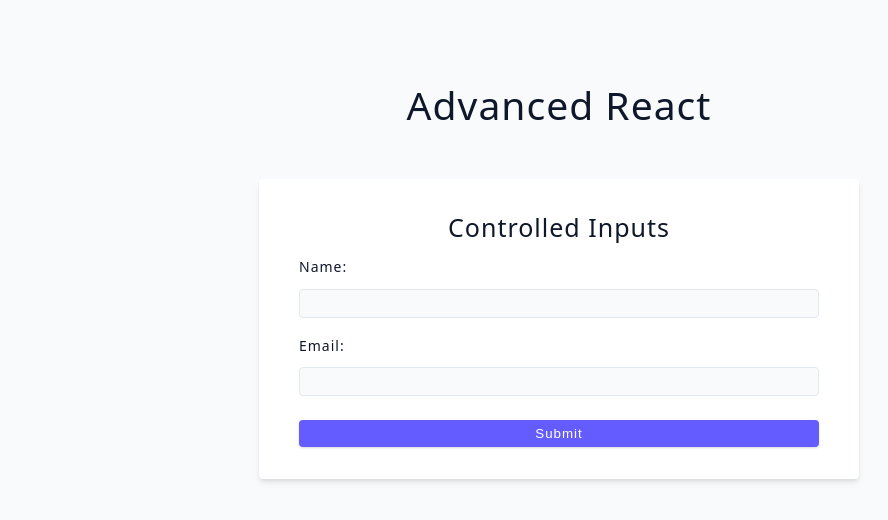
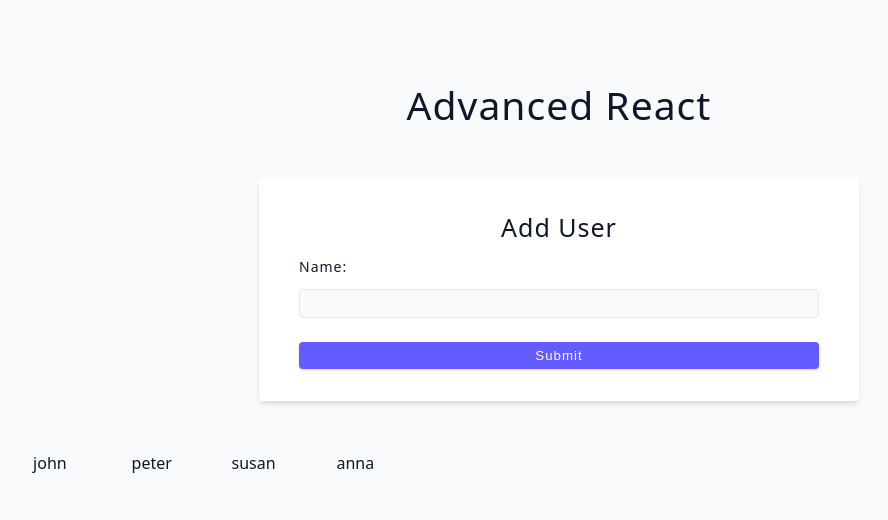
Before and after one commit to vsbron/course-all-in-one-2025, a React (Vite) app in the folder 03-advanced-react/: page / in a window 1280 px wide. Shown: the top 520 px of the page, without its empty margins (81-969 px from the left). Built offline with nearby package versions, Linux system fonts and the light colour scheme.

Commit message:
03-advanced-react - Complete the user challenge with controlled inputs

```diff
--- a/03-advanced-react/src/App.jsx
+++ b/03-advanced-react/src/App.jsx
@@ -1,11 +1,11 @@
-import ControlledInputs from "./tutorial/06-forms/01-controlled-inputs";
+import UserChallenge from "./tutorial/06-forms/02-user-challenge";
 
 function App() {
   // Returned JSX
   return (
     <div className="container">
       <h2>Advanced React</h2>
-      <ControlledInputs />
+      <UserChallenge />
     </div>
   );
 }
--- a/03-advanced-react/src/tutorial/06-forms/02-user-challenge.jsx
+++ b/03-advanced-react/src/tutorial/06-forms/02-user-challenge.jsx
@@ -1,20 +1,52 @@
+import { useState } from "react";
+
+import { data } from "../../data";
+
 const UserChallenge = () => {
+  // Create state for the name input and data
+  const [name, setName] = useState("");
+  const [users, setUsers] = useState(data);
+  const [id, setId] = useState(5);
+
+  const handleFormSubmit = (e) => {
+    e.preventDefault();
+    setUsers((d) => [...d, { name: name, id: id }]);
+    setName("");
+    setId((i) => i++);
+  };
+
   return (
+    // Returned JSX
     <div>
-      <form className="form">
+      <form className="form" onSubmit={handleFormSubmit}>
         <h4>Add User</h4>
         <div className="form-row">
           <label htmlFor="name" className="form-label">
-            name
+            Name:
           </label>
-          <input type="text" className="form-input" id="name" />
+          <input
+            type="text"
+            className="form-input"
+            id="name"
+            value={name}
+            onChange={(e) => setName(e.target.value)}
+            required
+          />
         </div>
-
         <button type="submit" className="btn btn-block">
           submit
         </button>
       </form>
-      {/* render users below */}
+      <ul
+        style={{
+          display: "grid",
+          gridTemplateColumns: "repeat(auto-fill, minmax(100px, 1fr))",
+        }}
+      >
+        {users.map((user) => (
+          <li key={user.id}>{user.name}</li>
+        ))}
+      </ul>
     </div>
   );
 };
```
